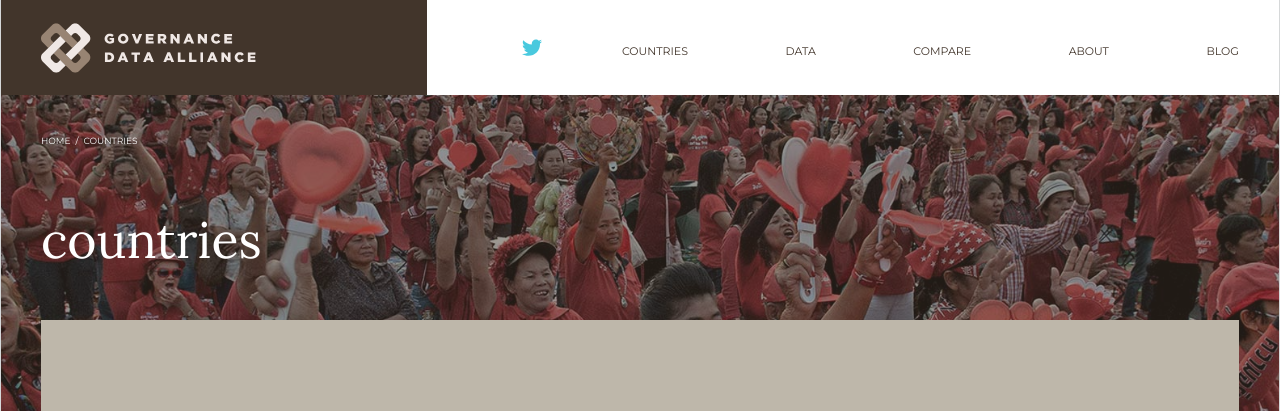
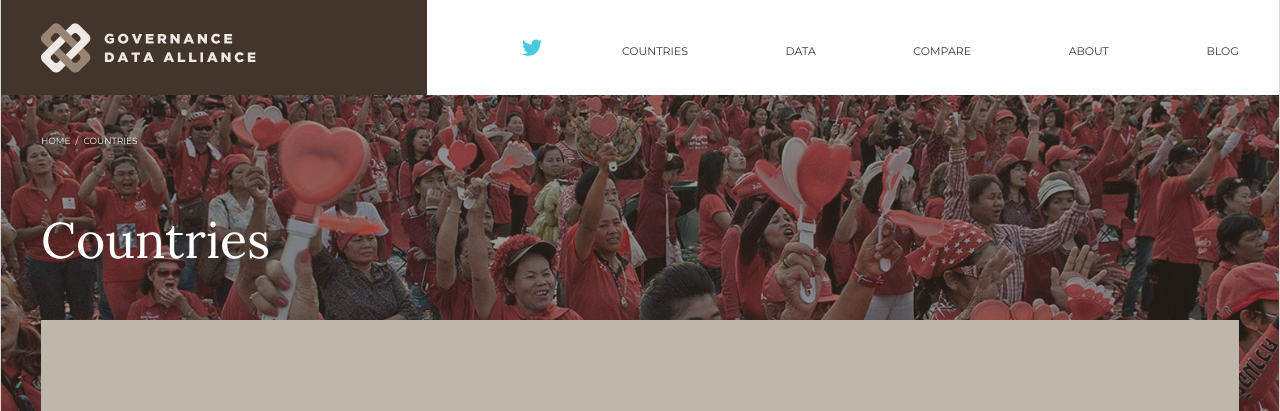
Before and after one commit to GovernanceDataAlliance/GDA-Dashboard, a Jekyll site: the page built from countries.html, in a window 1280 px wide. Shown: the top 411 px of the page. Built offline with Jekyll 4.4.1, drawn with Linux system fonts in a browser that asks for light colours.

Commit message:
countries template

```diff
--- a/_layouts/index.html
+++ b/_layouts/countries.html
@@ -14,12 +14,12 @@
           <ul>
             <li><a href="/">home </a></li>
             <li><span> / </span></li>
-            <li>{{ page.title }}</li>
+            <li>{{ page.pageName }}</li>
           </ul>
         </div>
 
         <div class="wrap">
-          <h3 class="c-title -medium">{{ page.title }}</h3>
+          <h3 class="c-title -medium">{{ page.pageName }}</h3>
           <div class="m-search js--search" id="searchBox">
           </div>
         </div>
--- a/countries.html
+++ b/countries.html
@@ -1,6 +1,6 @@
 ---
-layout: index
-title: countries
+layout: countries
+pageName: Countries
 image: promoInteriores-Countries
 ---
 
```
